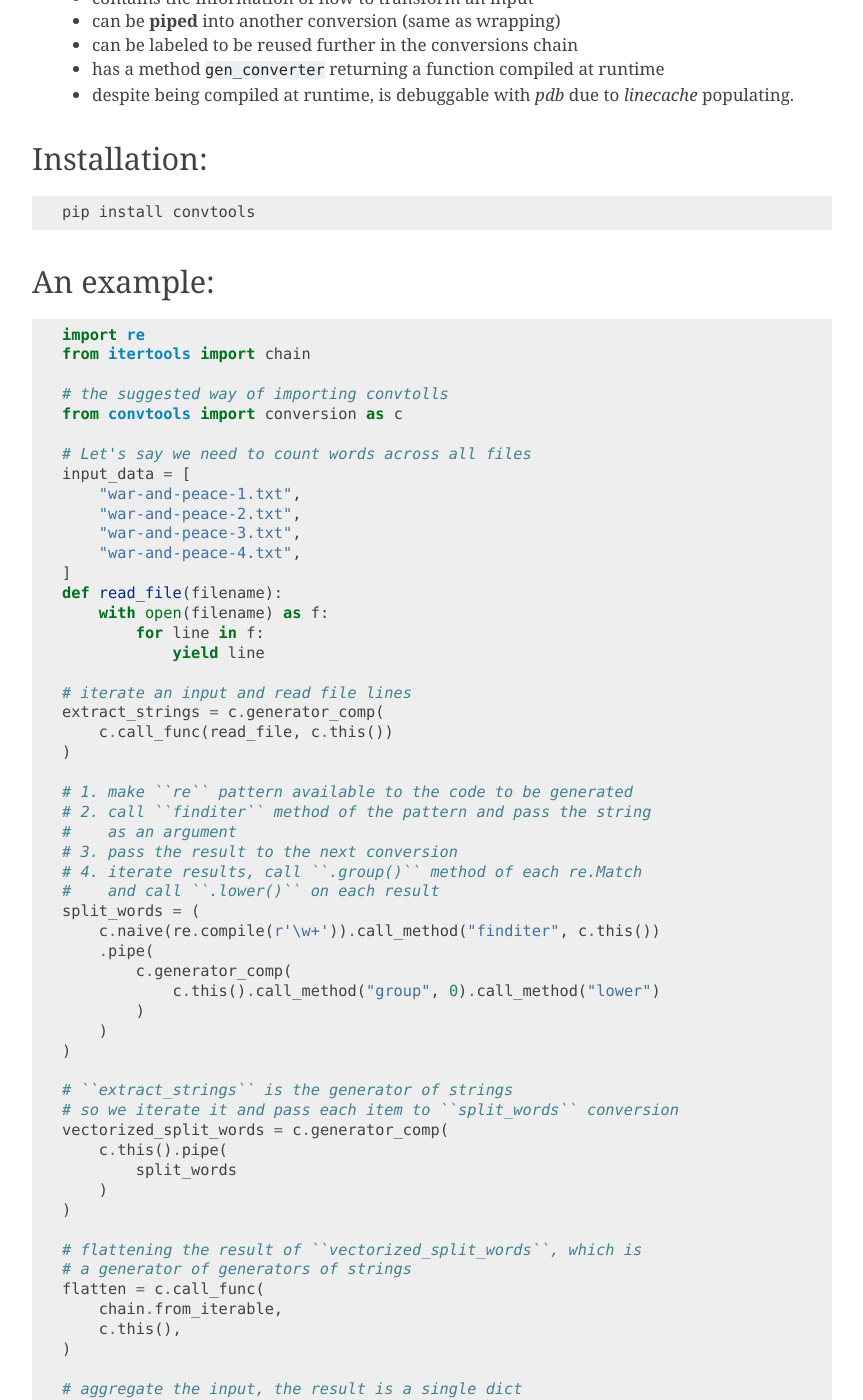
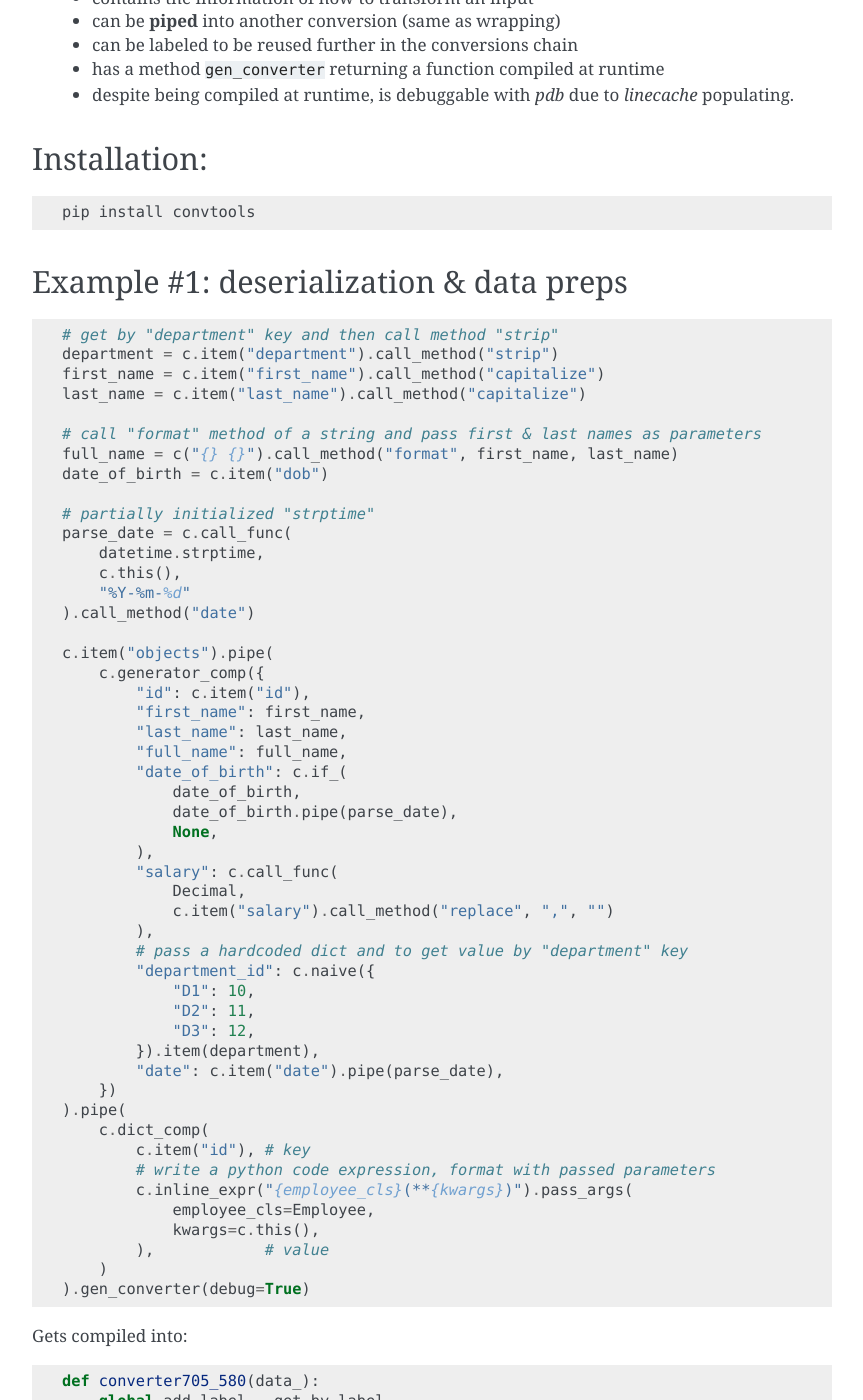
Before and after one commit to westandskif/convtools, a Sphinx documentation site: the page built from docs/index.rst, in a window 1280 px wide and 1400 px high, scrolled down 1654 px. Shown: the whole window, without its empty margins (338-1201 px from the left). Built offline with Sphinx 7.4.7, drawn with Linux system fonts in a browser that asks for light colours; some of the changed text lies outside the part shown.

Commit message:
added data preps example to the main page

```diff
--- a/docs/index.rst
+++ b/docs/index.rst
@@ -96,8 +96,95 @@ Installation:
    pip install convtools
 
 
-An example:
-===========
+Example #1: deserialization & data preps
+========================================
+
+.. code-block:: python
+
+   # get by "department" key and then call method "strip"
+   department = c.item("department").call_method("strip")
+   first_name = c.item("first_name").call_method("capitalize")
+   last_name = c.item("last_name").call_method("capitalize")
+
+   # call "format" method of a string and pass first & last names as parameters
+   full_name = c("{} {}").call_method("format", first_name, last_name)
+   date_of_birth = c.item("dob")
+
+   # partially initialized "strptime"
+   parse_date = c.call_func(
+       datetime.strptime,
+       c.this(),
+       "%Y-%m-%d"
+   ).call_method("date")
+
+   c.item("objects").pipe(
+       c.generator_comp({
+           "id": c.item("id"),
+           "first_name": first_name,
+           "last_name": last_name,
+           "full_name": full_name,
+           "date_of_birth": c.if_(
+               date_of_birth,
+               date_of_birth.pipe(parse_date),
+               None,
+           ),
+           "salary": c.call_func(
+               Decimal,
+               c.item("salary").call_method("replace", ",", "")
+           ),
+           # pass a hardcoded dict and to get value by "department" key
+           "department_id": c.naive({
+               "D1": 10,
+               "D2": 11,
+               "D3": 12,
+           }).item(department),
+           "date": c.item("date").pipe(parse_date),
+       })
+   ).pipe(
+       c.dict_comp(
+           c.item("id"), # key
+           # write a python code expression, format with passed parameters
+           c.inline_expr("{employee_cls}(**{kwargs})").pass_args(
+               employee_cls=Employee,
+               kwargs=c.this(),
+           ),            # value
+       )
+   ).gen_converter(debug=True)
+
+Gets compiled into:
+
+.. code-block:: python
+
+   def converter705_580(data_):
+       global add_label_, get_by_label_
+       pipe705_68 = data_["objects"]
+       pipe705_973 = (
+           {
+               "id": i703_861["id"],
+               "first_name": i703_861["first_name"].capitalize(),
+               "last_name": i703_861["last_name"].capitalize(),
+               "full_name": "{} {}".format(
+                   i703_861["first_name"].capitalize(),
+                   i703_861["last_name"].capitalize(),
+               ),
+               "date_of_birth": (
+                   strptime494_480(i703_861["dob"], "%Y-%m-%d").date()
+                   if i703_861["dob"]
+                   else None
+               ),
+               "salary": Decimal731_432(i703_861["salary"].replace(",", "")),
+               "department_id": v677_416[i703_861["department"].strip()],
+               "date": strptime494_480(i703_861["date"], "%Y-%m-%d").date(),
+           }
+           for i703_861 in pipe705_68
+       )
+       return {
+           i705_330["id"]: (Employee700_725(**i705_330))
+           for i705_330 in pipe705_973
+       }
+
+Example #2: word count
+======================
 
 .. code-block:: python
 
```
Also changed, not shown: README.rst (+89 -2 lines), 1 other file.
